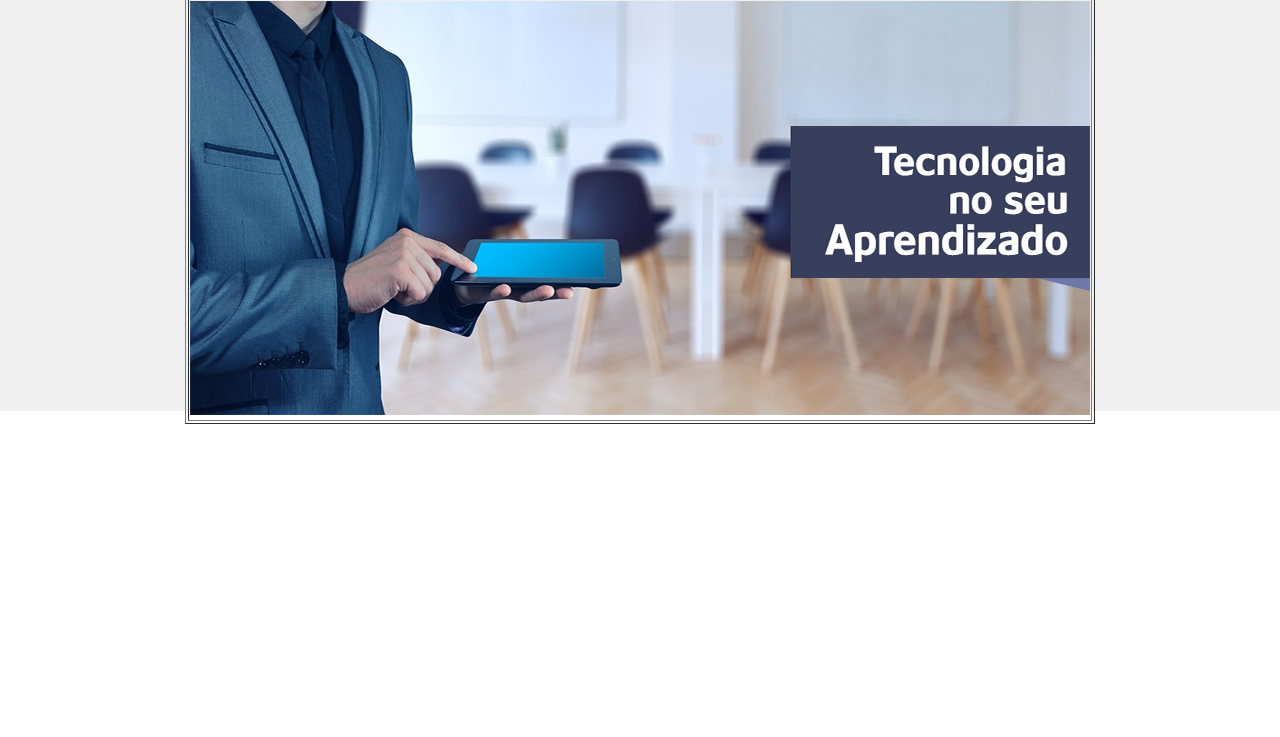
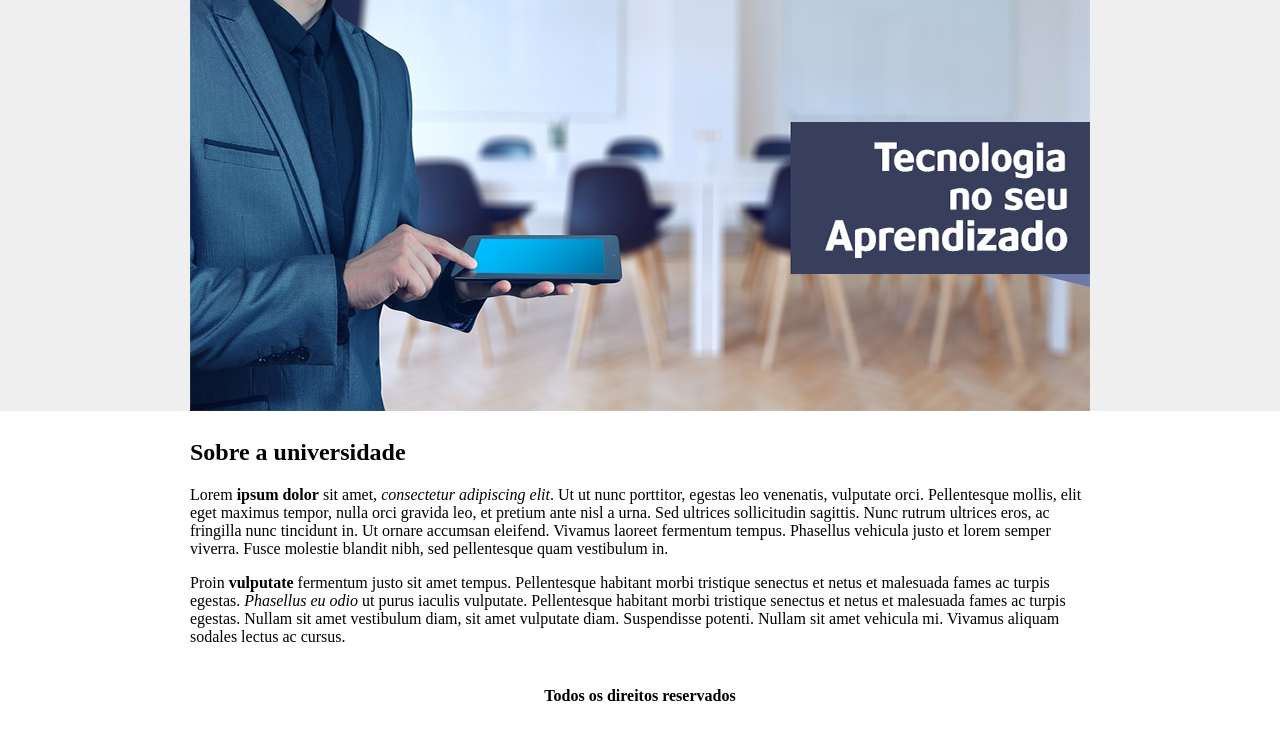
Before and after one commit to QuMaicon/Projeto1_UNES, a plain HTML site: page index.html in a window 1280 px wide. Shown: the part 107-844 px from the top of the page. Before the commit the page ends 800 px from the top, so only its background shows below. Drawn offline with Linux system fonts and the light colour scheme.

Commit message:
Textos sobre/direitos e finalização da home

```diff
--- a/index.html
+++ b/index.html
@@ -7,7 +7,7 @@
 
 	<body background="imagens/fundo.png">
 
-		<table border="1" width="900" align="center">
+		<table border="0" width="900" align="center">
 
 			<tr>
 				<td height="89"><img src="imagens/logo.png"></td>
@@ -24,6 +24,26 @@
 				</td>
 			</tr>
 
+			<tr>
+				<td colspan="2">
+
+					<h2>Sobre a universidade</h2>
+					<p>
+						Lorem <strong>ipsum dolor</strong> sit amet, <em>consectetur adipiscing elit</em>. Ut ut nunc porttitor, egestas leo venenatis, vulputate orci. Pellentesque mollis, elit eget maximus tempor, nulla orci gravida leo, et pretium ante nisl a urna. Sed ultrices sollicitudin sagittis. Nunc rutrum ultrices eros, ac fringilla nunc tincidunt in. Ut ornare accumsan eleifend. Vivamus laoreet fermentum tempus. Phasellus vehicula justo et lorem semper viverra. Fusce molestie blandit nibh, sed pellentesque quam vestibulum in.
+					</p>
+					<p>
+						Proin <strong>vulputate</strong> fermentum justo sit amet tempus. Pellentesque habitant morbi tristique senectus et netus et malesuada fames ac turpis egestas. <em>Phasellus eu odio</em> ut purus iaculis vulputate. Pellentesque habitant morbi tristique senectus et netus et malesuada fames ac turpis egestas. Nullam sit amet vestibulum diam, sit amet vulputate diam. Suspendisse potenti. Nullam sit amet vehicula mi. Vivamus aliquam sodales lectus ac cursus.
+					</p>
+
+				</td>
+			</tr>
+
+			<tr>
+				<td colspan="2" align="center">
+					<h4>Todos os direitos reservados</h4>
+				</td>
+			</tr>
+
 		</table>
 
 	</body>
```
